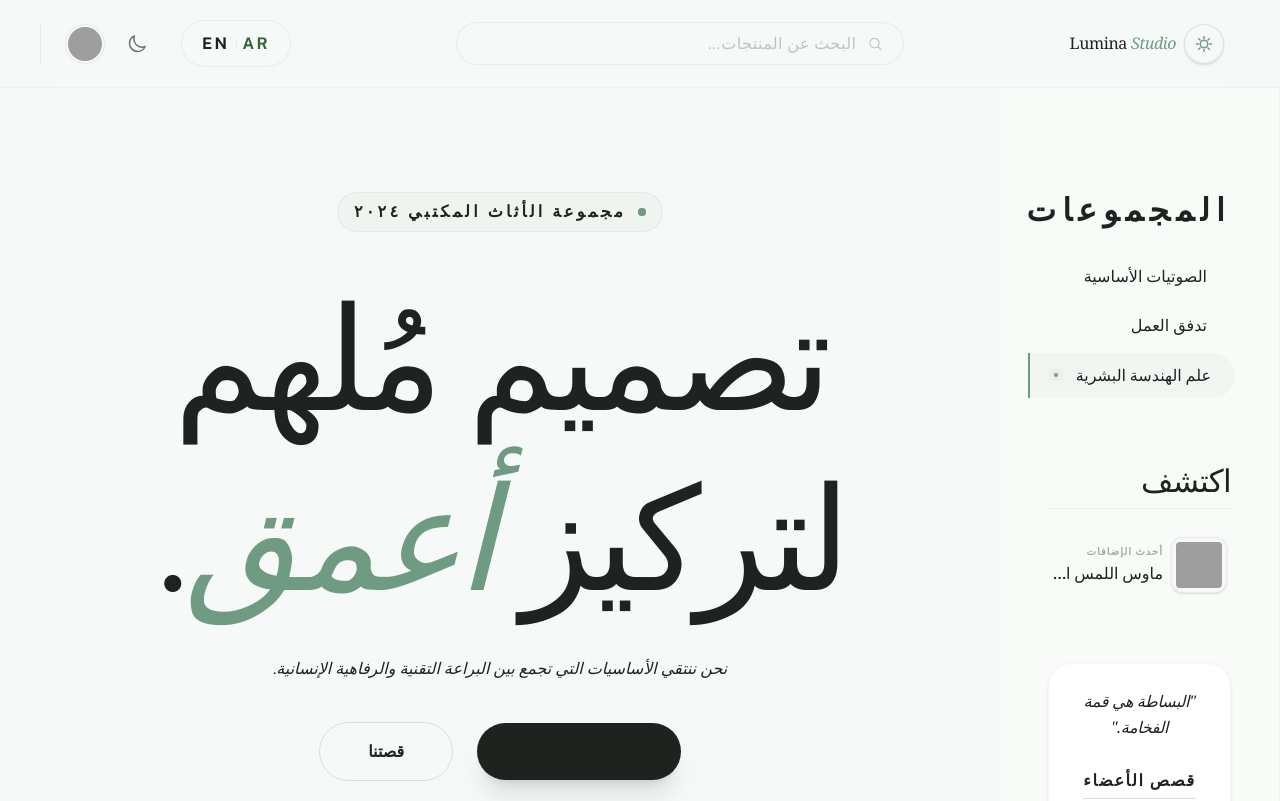
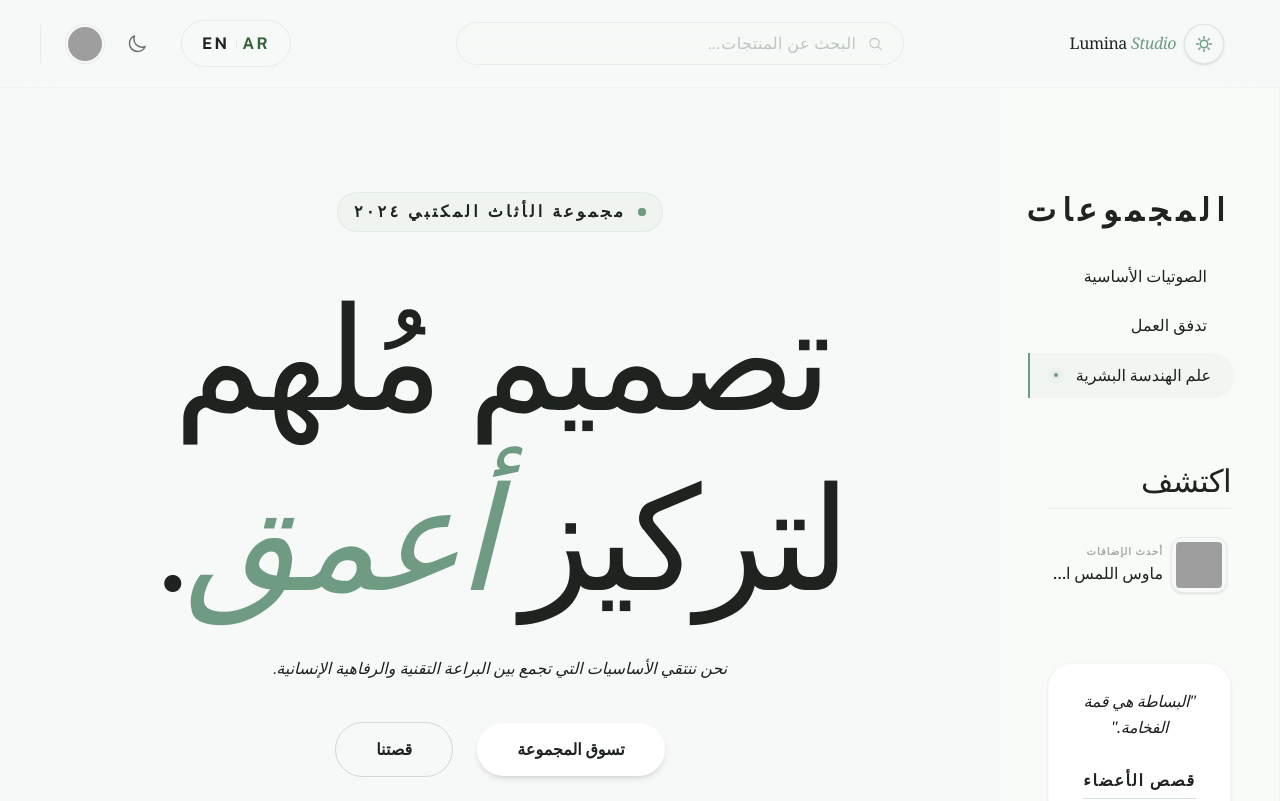
Before and after one commit to MohamedShalapy204/my-first-angular-app, an Angular app: page / in a window 1280 px wide. Shown: the top 801 px of the page. Built offline with nearby package versions, Linux system fonts and the light colour scheme; grey boxes are pictures that could not be loaded; a web font is replaced by a local one.

Commit message:
feat: implement reusable Button component and add project design documentation

```diff
--- a/src/app/Components/home/home.html
+++ b/src/app/Components/home/home.html
@@ -26,21 +26,12 @@
       {{ content().desc }}
     </p>
     <div class="flex flex-wrap items-center justify-center gap-4 md:gap-6">
-      <button
-        class="group relative px-8 md:px-12 py-3.5 md:py-4 rounded-full bg-(--fg-base) text-(--bg-base) font-bold text-(--text-xs) md:text-(--text-sm) overflow-hidden transition-all hover:scale-105 active:scale-95 shadow-xl shadow-(--fg-base)/10 hover:shadow-(--fg-base)/20"
-        [attr.aria-label]="content().cta1"
-      >
-        <span class="relative z-10">{{ content().cta1 }}</span>
-        <div
-          class="absolute inset-0 bg-(--brand-moss) translate-y-full group-hover:translate-y-0 transition-transform duration-500 ease-out"
-        ></div>
-      </button>
-      <button
-        class="px-8 md:px-12 py-3.5 md:py-4 rounded-full border border-(--fg-muted)/20 text-(--fg-base) font-bold text-(--text-xs) md:text-(--text-sm) hover:bg-(--bg-surface) hover:border-(--fg-base)/30 transition-all active:scale-95"
-        [attr.aria-label]="content().cta2"
-      >
+      <app-button variant="solid" size="md" [ariaLabel]="content().cta1">
+        {{ content().cta1 }}
+      </app-button>
+      <app-button variant="outline" size="md" [ariaLabel]="content().cta2">
         {{ content().cta2 }}
-      </button>
+      </app-button>
     </div>
   </section>
 
--- a/src/app/Components/home/home.ts
+++ b/src/app/Components/home/home.ts
@@ -1,9 +1,10 @@
 import { Component, computed, inject, ChangeDetectionStrategy } from '@angular/core';
+import { Button } from '../../Shared/button/button';
 import { SettingsService } from '../../Services/settings';
 
 @Component({
   selector: 'app-home',
-  imports: [],
+  imports: [Button],
   templateUrl: './home.html',
   changeDetection: ChangeDetectionStrategy.OnPush
 })
--- /dev/null
+++ b/src/app/Shared/button/button.html
@@ -0,0 +1,8 @@
+<button
+  [class]="classes()"
+  [disabled]="disabled()"
+  [attr.aria-label]="ariaLabel() || null"
+  [attr.aria-disabled]="disabled() || null"
+>
+  <ng-content />
+</button>
--- /dev/null
+++ b/src/app/Shared/button/button.ts
@@ -0,0 +1,60 @@
+import { Component, computed, input } from '@angular/core';
+import { CommonModule } from '@angular/common';
+
+export type ButtonVariant = 'solid' | 'outline' | 'ghost';
+export type ButtonSize = 'sm' | 'md' | 'lg';
+
+@Component({
+  selector: 'app-button',
+  imports: [CommonModule],
+  templateUrl: './button.html',
+  host: {
+    class: 'inline-block',
+  },
+})
+export class Button {
+  variant = input<ButtonVariant>('solid');
+  size = input<ButtonSize>('md');
+  disabled = input<boolean>(false);
+  ariaLabel = input<string>('');
+  fullWidth = input<boolean>(false);
+
+  classes = computed(() => {
+    const base = [
+      'group relative inline-flex items-center justify-center font-bold rounded-full',
+      'transition-all duration-200 ease-out active:scale-95',
+      'focus:outline-none focus-visible:ring-2 focus-visible:ring-(--accent)/40 focus-visible:ring-offset-2',
+      'disabled:opacity-40 disabled:pointer-events-none',
+    ];
+
+    const sizeMap: Record<ButtonSize, string> = {
+      sm: 'px-5 py-2 text-(--text-xs) tracking-wide',
+      md: 'px-8 md:px-10 py-3 md:py-3.5 text-(--text-xs) md:text-(--text-sm)',
+      lg: 'px-10 md:px-14 py-4 md:py-5 text-(--text-sm) md:text-base',
+    };
+
+    const variantMap: Record<ButtonVariant, string> = {
+      solid: [
+        'bg-(--bg-surface) text-(--fg-base) shadow-md',
+        'hover:bg-zinc-100 hover:shadow-lg',
+      ].join(' '),
+      outline: [
+        'border border-(--fg-muted)/25 text-(--fg-base) bg-transparent',
+        'hover:bg-(--bg-surface) hover:border-(--fg-base)/30',
+      ].join(' '),
+      ghost: [
+        'text-(--brand-moss) border-b-2 border-transparent rounded-none pb-0.5',
+        'hover:border-(--brand-moss)',
+      ].join(' '),
+    };
+
+    return [
+      ...base,
+      sizeMap[this.size()],
+      variantMap[this.variant()],
+      this.fullWidth() ? 'w-full' : '',
+    ]
+      .filter(Boolean)
+      .join(' ');
+  });
+}
```
Also changed, not shown: 2 other files (tests, documents, lock files or other folders).
